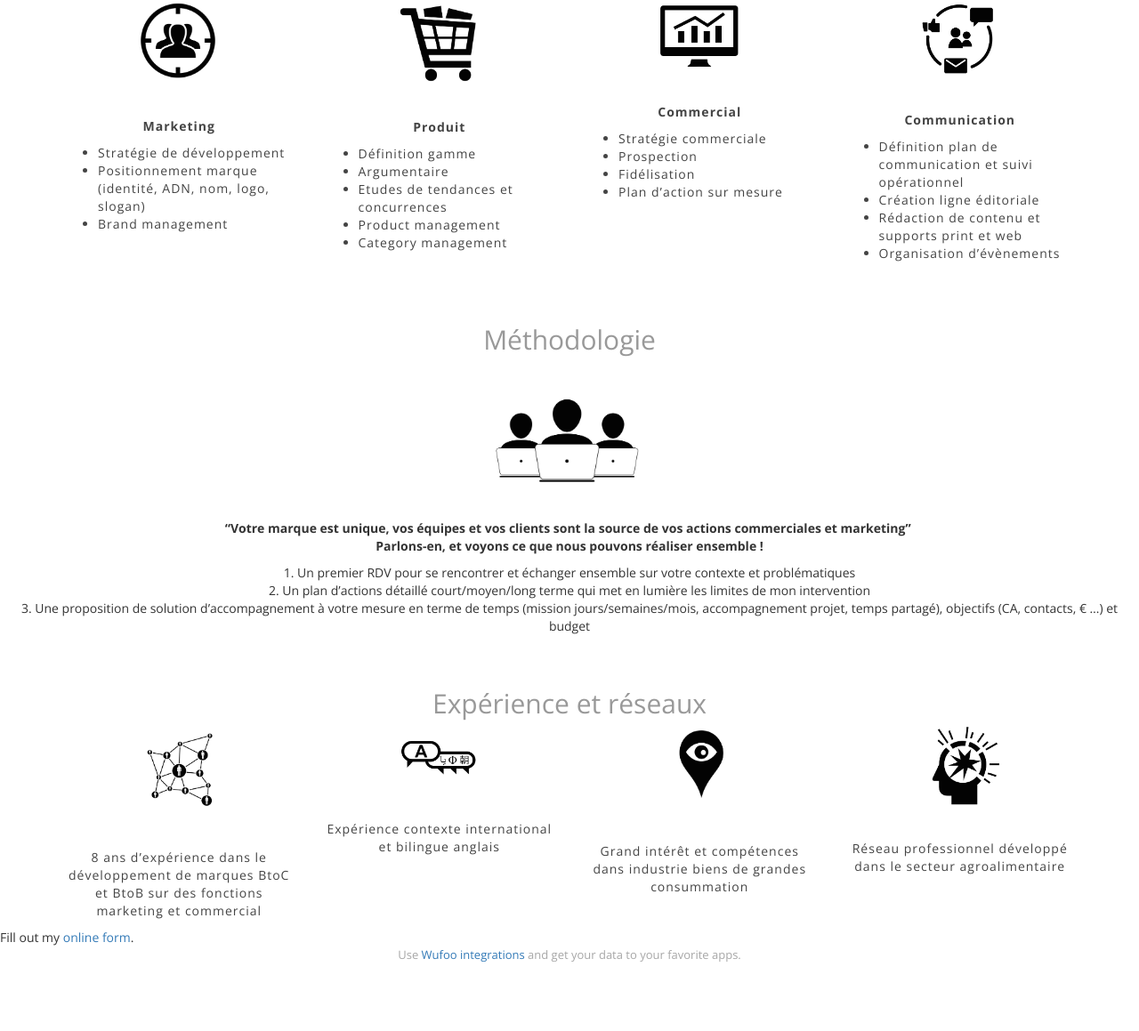
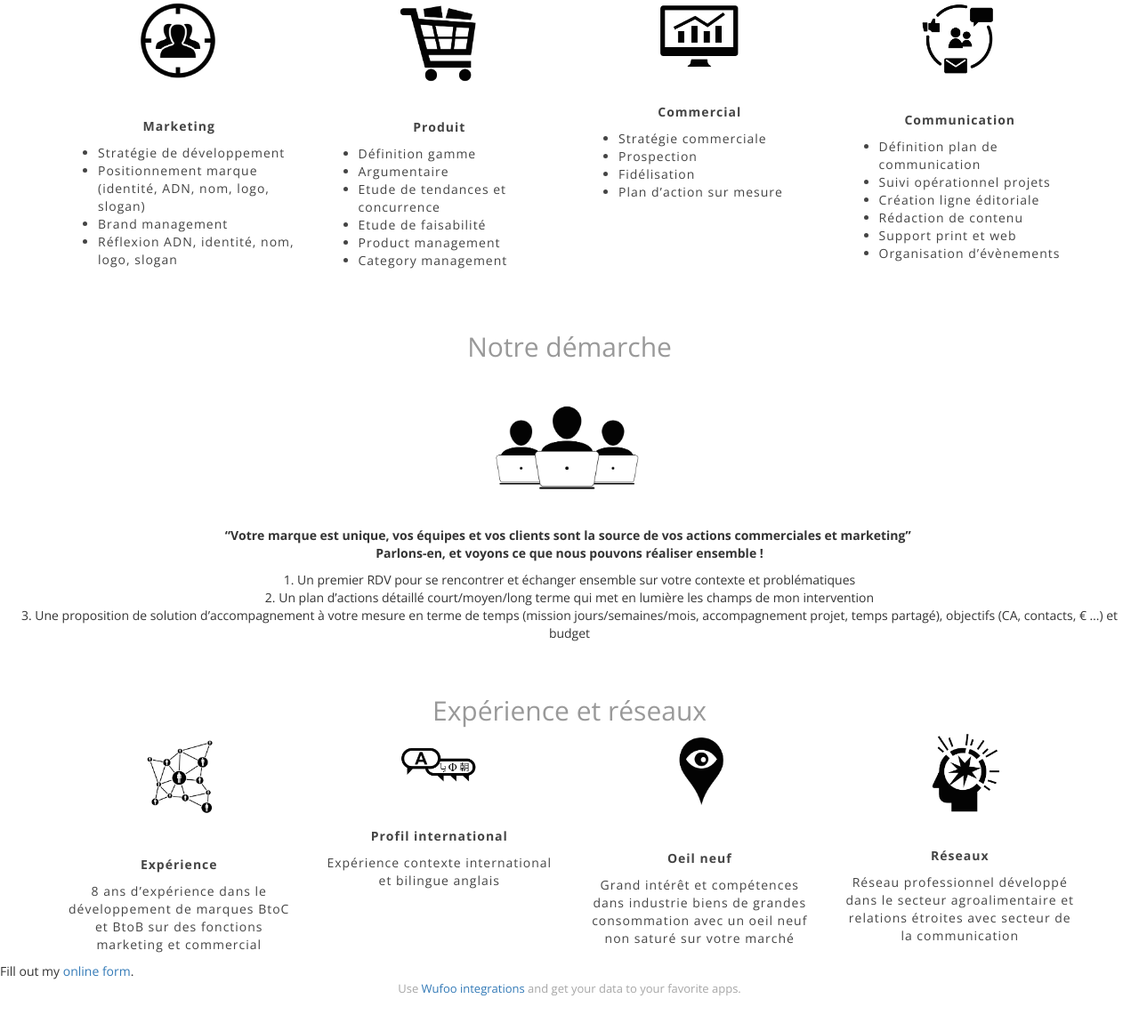
Before and after one commit to aureliedoche/CDM-github-pages, a plain HTML site: page index.html in a window 1280 px wide. Shown: the part 893-2052 px from the top of the page at 89% size. Drawn offline with nearby package versions, Linux system fonts and the light colour scheme; a script that the page names is missing.

Commit message:
modif mail carole

```diff
--- a/index.html
+++ b/index.html
@@ -82,6 +82,7 @@
               <li>Stratégie de développement</li>
               <li>Positionnement marque (identité, ADN, nom, logo, slogan)</li>
               <li>Brand management</li>
+              <li>Réflexion ADN, identité, nom, logo, slogan</li>
             </ul>
         </div>
         <div class="col-sm-6 col-md-3 feature">
@@ -92,7 +93,8 @@
             <ul>
               <li>Définition gamme</li>
               <li>Argumentaire</li>
-              <li>Etudes de tendances et concurrences</li>
+              <li>Etude de tendances et concurrence</li>
+              <li>Etude de faisabilité</li>
               <li>Product management</li>
               <li>Category management</li>
             </ul>
@@ -115,9 +117,11 @@
           <center> <strong> Communication </strong> </center>
           </p>
             <ul>
-              <li>Définition plan de communication et suivi opérationnel</li>
+              <li>Définition plan de communication </li>
+              <li>Suivi opérationnel projets</li>
               <li>Création ligne éditoriale</li>
-              <li>Rédaction de contenu et supports print et web</li>
+              <li>Rédaction de contenu</li>
+              <li>Support print et web</li>
               <li>Organisation d’évènements</li>
             </ul>
         </div>
@@ -128,7 +132,7 @@
 <br>
 
     <div>
-      <center><h2> Méthodologie </h2></center>
+      <center><h2> Notre démarche </h2></center>
       <center> <img src="images/noun_64764_cc.png" width="200"> </center>
         <p>
         <center> <strong>“Votre marque est unique, vos équipes et vos clients sont la source de vos actions commerciales et marketing”
@@ -137,7 +141,7 @@
         </p>
           <center>
             1. Un premier RDV pour se rencontrer et échanger ensemble sur votre contexte et problématiques <br>
-            2. Un plan d’actions détaillé court/moyen/long terme qui met en lumière les limites de mon intervention<br>
+            2. Un plan d’actions détaillé court/moyen/long terme qui met en lumière les champs de mon intervention<br>
             3. Une proposition de solution d’accompagnement à votre mesure en terme de temps (mission jours/semaines/mois, accompagnement projet, temps partagé), objectifs (CA, contacts, € …) et budget
           </center>
     </div>
@@ -152,11 +156,17 @@
         <div class="col-sm-6 col-md-3 feature">
           <center> <img src="images/noun_54121_cc.png" width="96"> </center>
           <p>
+          <center> <strong> Expérience </strong> </center>
+          </p>
+          <p>
             <center> 8 ans d’expérience dans le développement de marques BtoC et BtoB sur des fonctions marketing et commercial </center>
           </p>
         </div>
         <div class="col-sm-6 col-md-3 feature">
           <center> <img src="images/noun_20300_cc.png" width="96"> </center>
+          <p>
+          <center> <strong> Profil international </strong> </center>
+          </p>
           <p>
             <center> Expérience contexte international et bilingue anglais </center>
           </p>
@@ -164,13 +174,19 @@
         <div class="col-sm-6 col-md-3 feature">
           <center> <img src="images/noun_108371_cc.png" width="96"> </center>
           <p>
-            <center> Grand intérêt et compétences dans industrie biens de grandes consummation </center>
+          <center> <strong> Oeil neuf </strong> </center>
+          </p>
+          <p>
+            <center> Grand intérêt et compétences dans industrie biens de grandes consommation avec un oeil neuf non saturé sur votre marché </center>
           </p>
         </div>
         <div class="col-sm-6 col-md-3 feature">
           <center> <img src="images/noun_35083_cc.png" width="96"> </center>
           <p>
-            <center> Réseau professionnel développé dans le secteur agroalimentaire </center>
+          <center> <strong> Réseaux </strong> </center>
+          </p>
+          <p>
+            <center> Réseau professionnel développé dans le secteur agroalimentaire et relations étroites avec secteur de la communication </center>
           </p>
         </div>
       </div>
```
